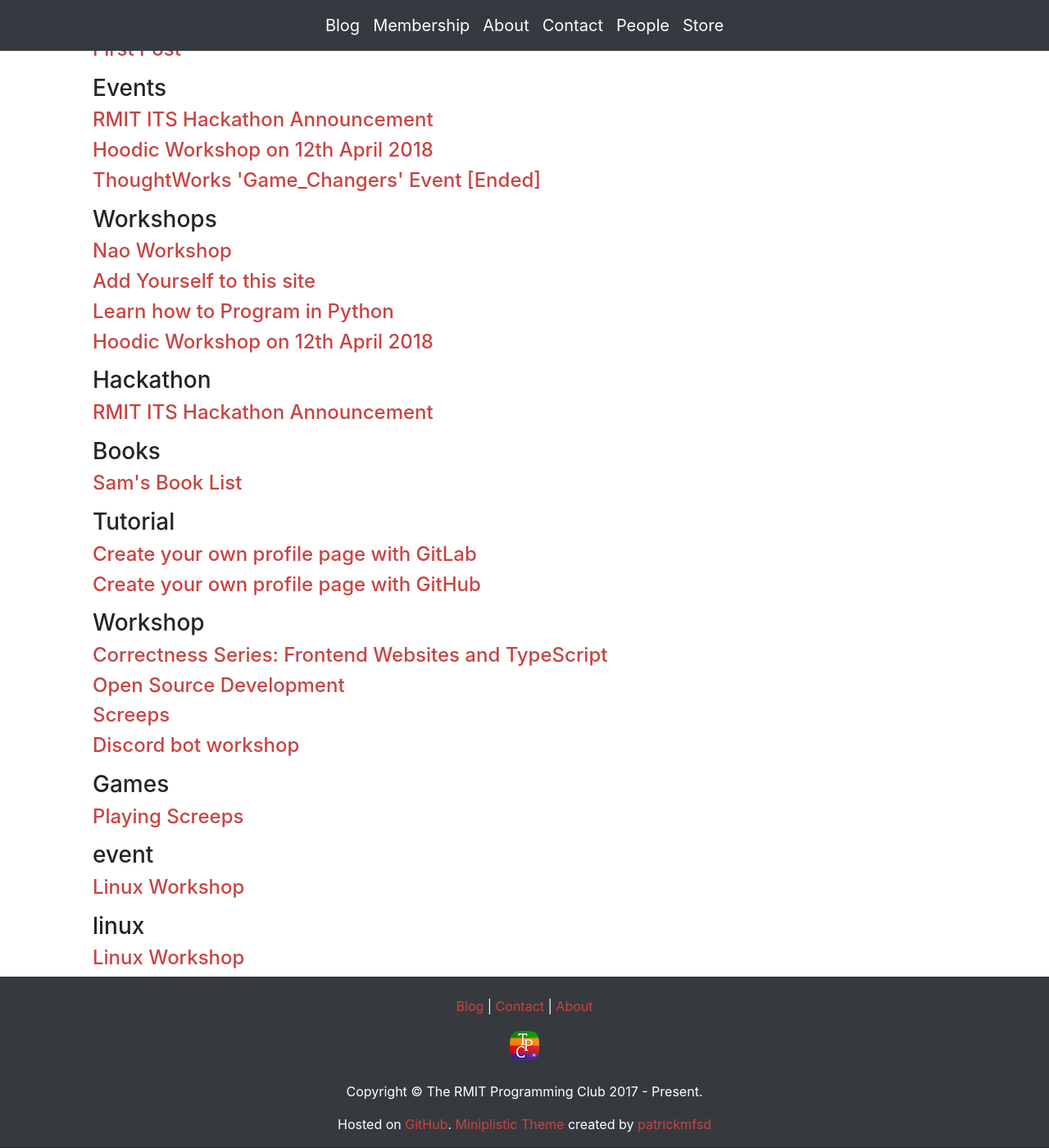
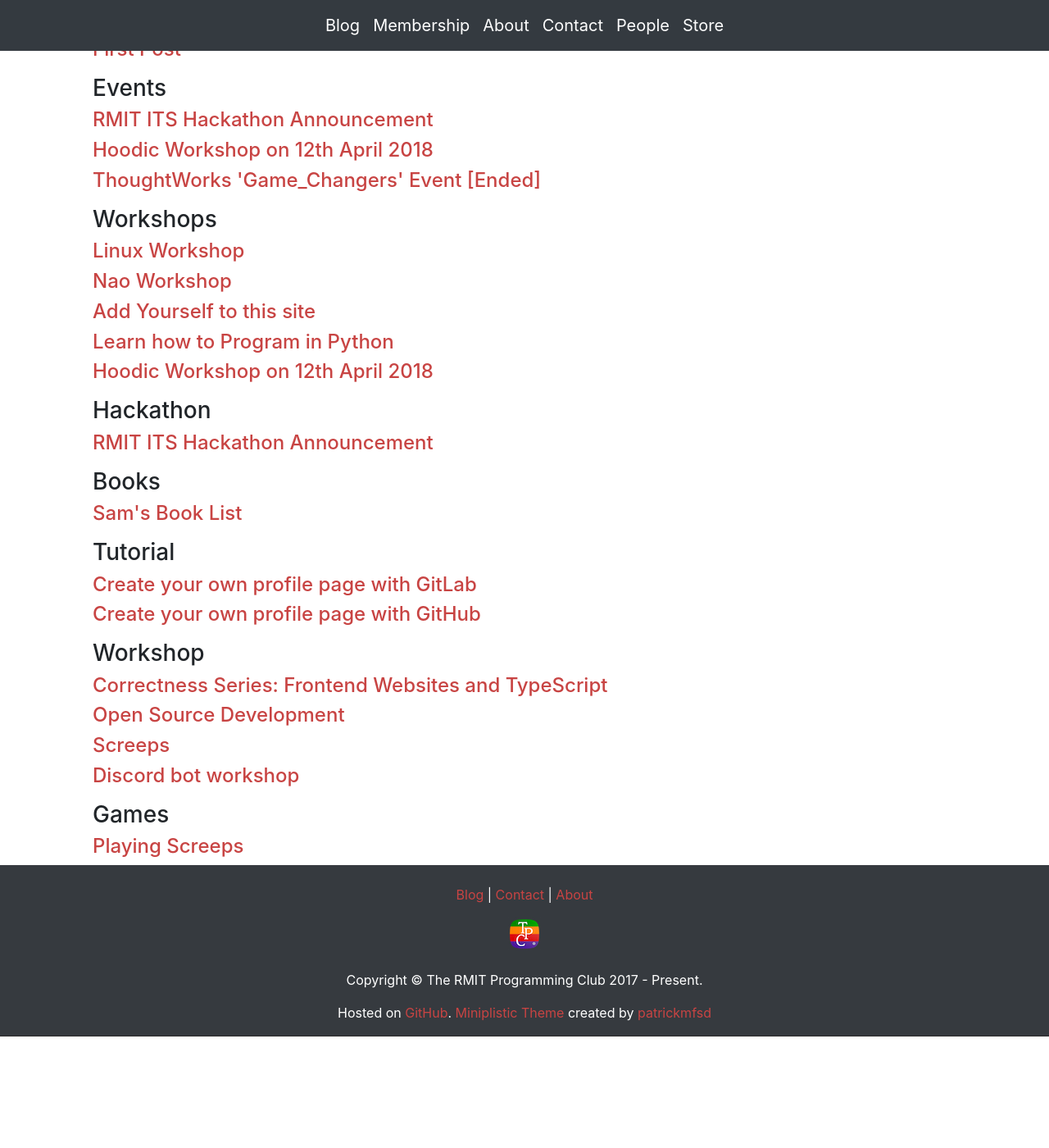
Before and after one commit to rmit-programming-club/rmit-programming-club.github.io, a Jekyll site: the page built from categories.html, in a window 1280 px wide and 1400 px high, scrolled down 626 px. Shown: the whole window at 82% size. Built offline with Jekyll 4.4.1, drawn with Linux system fonts in a browser that asks for light colours; nearby versions of some CDN libraries; after the commit the page ends 1890 px from its top, so only the background shows below that.

Commit message:
fixed homepage

```diff
--- a/_posts/2022-01-19-Linux-Workshop.md
+++ b/_posts/2022-01-19-Linux-Workshop.md
@@ -2,12 +2,12 @@
 layout: post
 title: Linux Workshop
 Author: Isaac Hawkins
-categories: [event, linux]
+categories: [Workshops]
 ---
 
 Linux NGINX tutorial
 
-<!--- more -->
+<!-- more -->
 
 # Table of Contents
 
```
